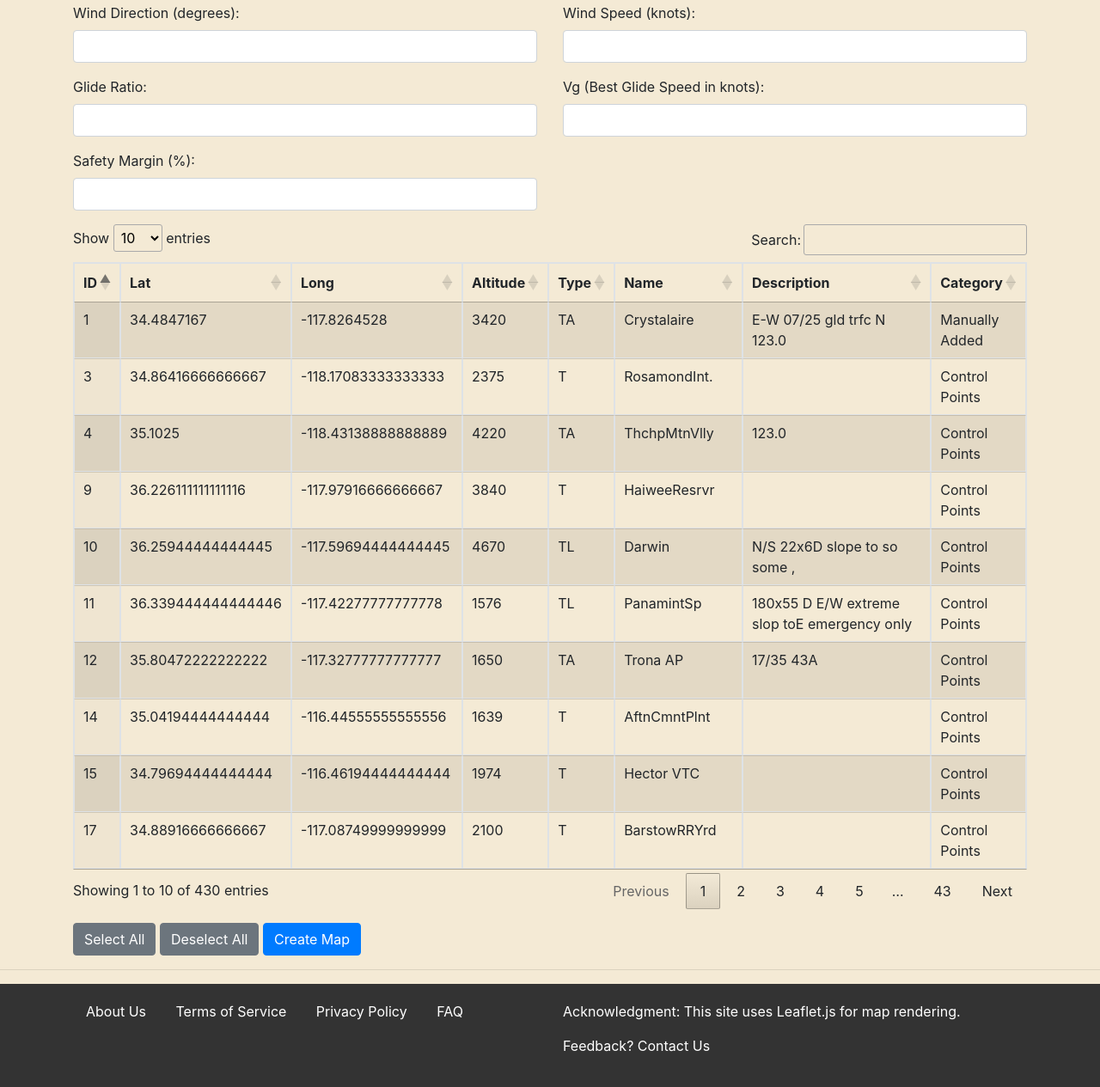
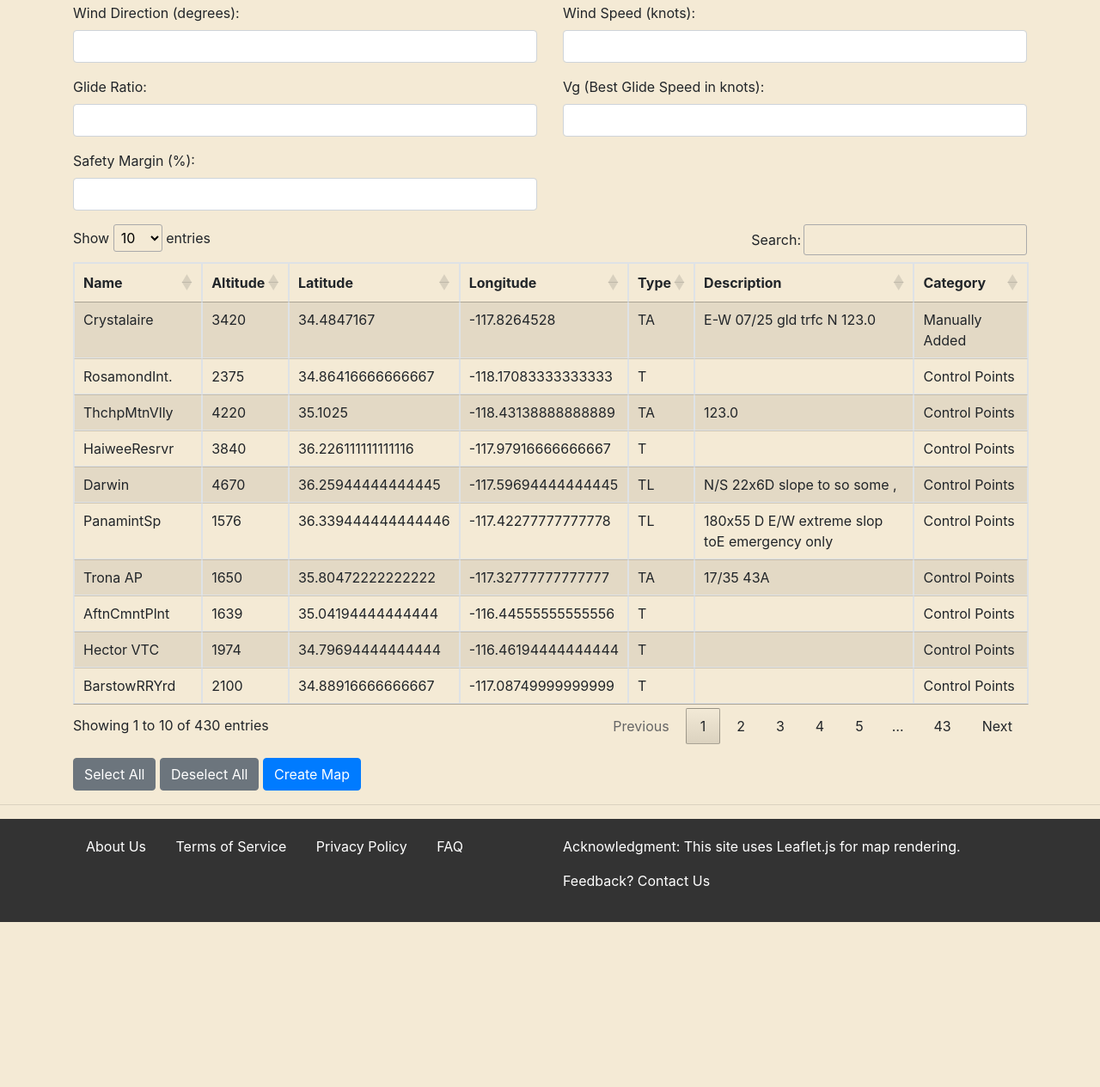
Before and after one commit to AlexCodeGlider/gliderFlightPlanner, a Flask app: page / in a window 1280 px wide. Shown: the part 285-1550 px from the top of the page at 86% size. After the commit the page ends 1358 px from the top, so only its background shows below. Run offline with Flask 3, Linux system fonts and the light colour scheme; some libraries are stand-ins or nearby versions.

Commit message:
Table cleanup

```diff
--- a/templates/index.html
+++ b/templates/index.html
@@ -5,6 +5,13 @@
 <script>
     $(document).ready( function () {
         var table = $('#locationsTable').DataTable({
+            "columnDefs": [
+                {
+                    "targets": [ 0 ],
+                    "visible": false,
+                    "searchable": false
+                }
+            ],
             pageLength: 10, // Number of rows per page
             select: {
                 style: 'multi' // Enable multi-row selection
@@ -101,11 +108,11 @@
                 <thead>
                     <tr>
                         <th>ID</th>
-                        <th>Lat</th>
-                        <th>Long</th>
+                        <th>Name</th>
                         <th>Altitude</th>
+                        <th>Latitude</th>
+                        <th>Longitude</th>
                         <th>Type</th>
-                        <th>Name</th>
                         <th>Description</th>
                         <th>Category</th>
                     </tr>
@@ -114,11 +121,11 @@
                     {% for row in data %}
                     <tr>
                         <td>{{ row.ID }}</td>
+                        <td>{{ row.Name }}</td>
+                        <td>{{ row.Altitude }}</td>
                         <td>{{ row.Lat }}</td>
                         <td>{{ row.Long }}</td>
-                        <td>{{ row.Altitude }}</td>
                         <td>{{ row.Type }}</td>
-                        <td>{{ row.Name }}</td>
                         <td>{{ row.Description }}</td>
                         <td>{{ row.Category }}</td>
                     </tr>
```
